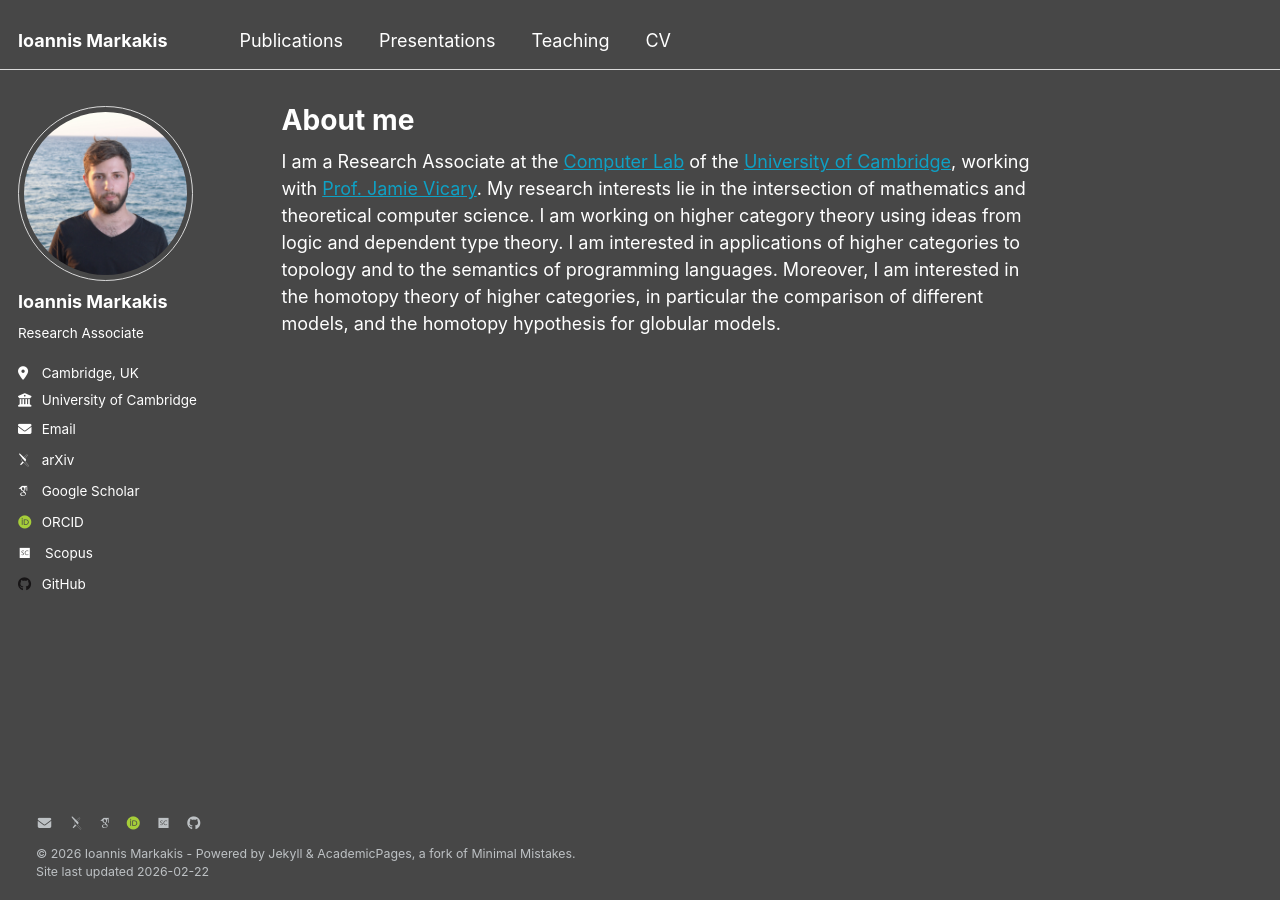
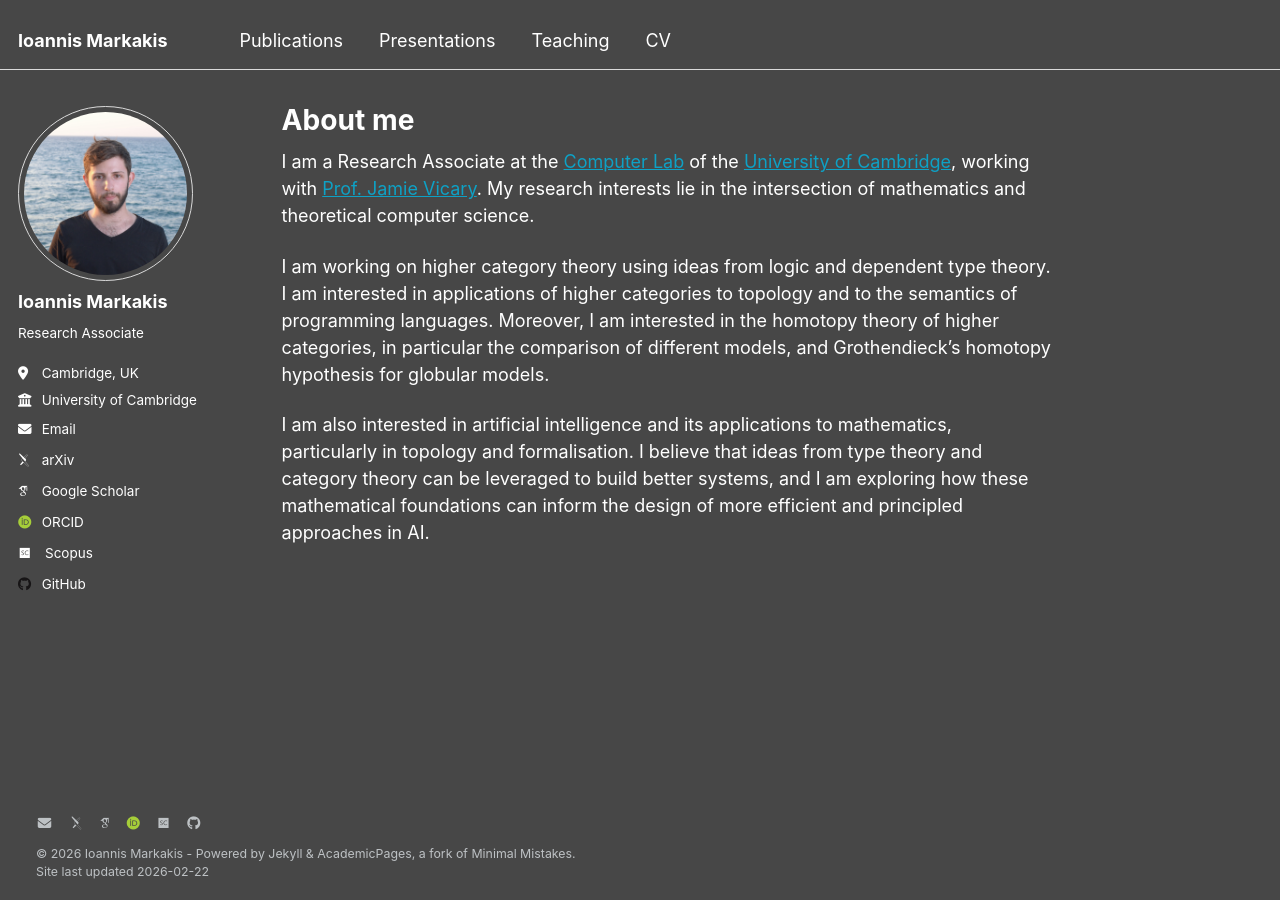
Before and after one commit to jmarkakis/jmarkakis.github.io, a Jekyll site: the page built from _pages/index.md, in a window 1280 px wide. Built offline with Jekyll 4.4.1, drawn with Linux system fonts in a browser that asks for light colours; some web fonts are replaced.

Commit message:
Edit about me + added new preprint

```diff
--- a/_data/publications.yml
+++ b/_data/publications.yml
@@ -43,6 +43,12 @@ published:
 
 preprints:
 
+  - title: A type theory for invertibility in weak \(\omega\)-categories
+    authors: Thibaut Benjamin, Camil Champin, Ioannis Markakis
+    date: 2026
+    arxiv : https://arxiv.org/abs/2602.16602
+    abstract: We present a conservative extension ICaTT of the dependent type theory CaTT for weak \(\omega\)-categories with a type witnessing coinductive invertibility of cells. This extension allows for a concise description of the "walking equivalence" as a context, and of a set of maps characterising \(\omega\)-equifibrations as substitutions. We provide an implementation of our theory, which we use to formalise basic properties of invertible cells. These properties allow us to give semantics of ICaTT in marked weak \(\omega\)-categories, building a fibrant marked \(\omega\)-category out of every model of ICaTT.
+
   - title: "Beyond Eckmann-Hilton: Commutativity in Higher Categories"
     authors: Thibaut Benjamin, Ioannis Markakis, Wilfred Offord, Chiara Sarti, Jamie Vicary
     date: 2025
--- a/_pages/index.md
+++ b/_pages/index.md
@@ -3,4 +3,8 @@ permalink: /
 title: "About me"
 ---
 
-I am a Research Associate at the [Computer Lab](https://www.cst.cam.ac.uk/) of the [University of Cambridge](https://www.cam.ac.uk/), working with [Prof. Jamie Vicary](https://www.cl.cam.ac.uk/~jv258/). My research interests lie in the intersection of mathematics and theoretical computer science. I am working on higher category theory using ideas from logic and dependent type theory. I am interested in applications of higher categories to topology and to the semantics of programming languages. Moreover, I am interested in the homotopy theory of higher categories, in particular the comparison of different models, and the homotopy hypothesis for globular models.
+I am a Research Associate at the [Computer Lab](https://www.cst.cam.ac.uk/) of the [University of Cambridge](https://www.cam.ac.uk/), working with [Prof. Jamie Vicary](https://www.cl.cam.ac.uk/~jv258/). My research interests lie in the intersection of mathematics and theoretical computer science.
+
+I am working on higher category theory using ideas from logic and dependent type theory. I am interested in applications of higher categories to topology and to the semantics of programming languages. Moreover, I am interested in the homotopy theory of higher categories, in particular the comparison of different models, and Grothendieck's homotopy hypothesis for globular models.
+
+I am also interested in artificial intelligence and its applications to mathematics, particularly in topology and formalisation. I believe that ideas from type theory and category theory can be leveraged to build better systems, and I am exploring how these mathematical foundations can inform the design of more efficient and principled approaches in AI.
```
